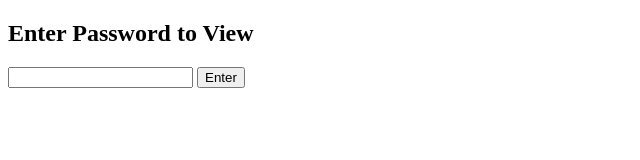
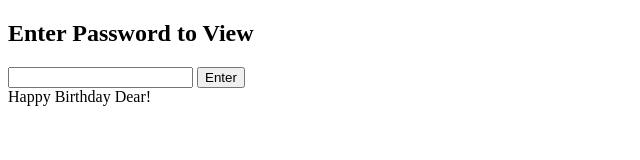
Before and after one commit to anushkarayshirodakar-code/anushka, a plain HTML site: page index.html in a window 1280 px wide. Shown: the whole page, without its empty margins (0-640 px from the left). Drawn offline with Linux system fonts and the light colour scheme.

Commit message:
change index.html file

```diff
--- a/index.html
+++ b/index.html
@@ -27,3 +27,6 @@
   </div>
 </body>
 </html>
+<body>
+  Happy Birthday Dear!
+</body>
```
